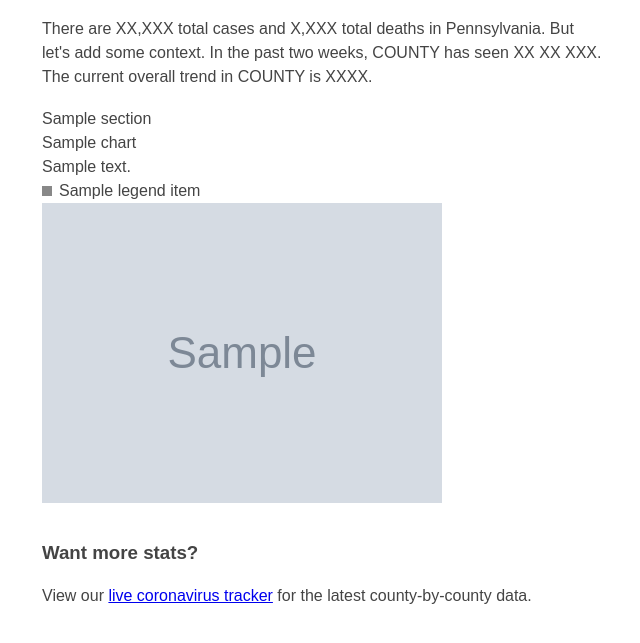
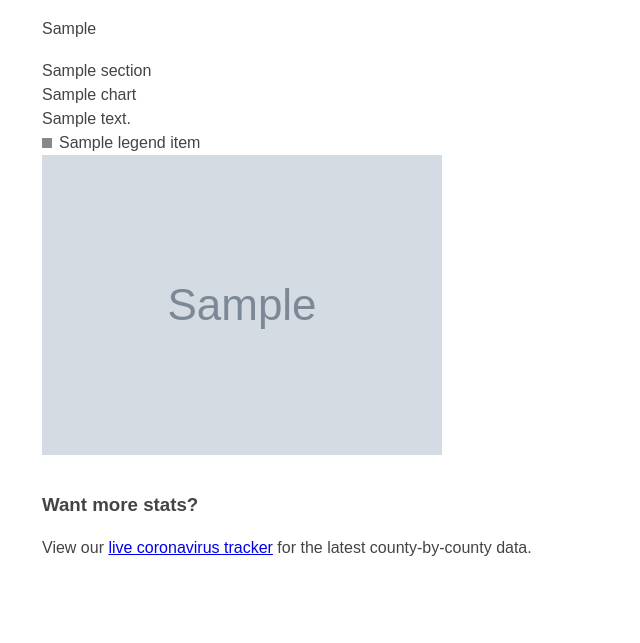
Before and after one commit to spotlightpa/covid-alerts-emailer, a Python web app: template src/templates/body.html in a window 1280 px wide. Shown: the top 643 px of the page, without its empty margins (316-956 px from the left). Run offline with Jinja, Linux system fonts and the light colour scheme; the template is opened without the code that fills it: most values are stand-ins (such as "Sample title", 1, 10 or a date in 2020); grey boxes marked "Sample" are stand-in pictures.

Commit message:
Tweak styles

```diff
--- a/src/modules/gen_html/gen_jinja_vars.py
+++ b/src/modules/gen_html/gen_jinja_vars.py
@@ -36,7 +36,7 @@ def gen_jinja_vars(
             "title": "Weekly Coronavirus Update".upper(),
             "tagline": county_name.upper(),
         },
-        "welcome": f"{brief_date}:  Over the past two weeks, {county_name} has had XXX new cases and XXX new "
+        "section_welcome": f"{brief_date}:  Over the past two weeks, {county_name} has had XXX new cases and XXX new "
         f"deaths. Read on for more information about how cases, deaths, and tests are trending in "
         f"{county_name.replace(' County','')} and the surrounding area.",
         "sections_data": county_payload,
--- a/src/templates/body.html
+++ b/src/templates/body.html
@@ -16,7 +16,7 @@
       background-size: cover;
       border-top: 0;
       border-bottom: 0;
-      padding-top: 19px;
+      padding-top: 0px;
       padding-bottom: 19px;
     "
   >
--- a/src/templates/body_section_data.html
+++ b/src/templates/body_section_data.html
@@ -1,7 +1,11 @@
 {% extends 'body_section.html' %}
 
 {% block content %}
-  <div class="section-data__title">{{ section.title }}</div>
+  <div class="section-data__title">
+    <span style="border-bottom: 3.5px solid {{ section.colors.primary }};">
+          {{ section.title }}
+    </span>
+  </div>
   <div>
     {% for chart in section.charts %}
       {% include 'body_section_data_chart.html' %}
--- a/src/templates/body_section_data_chart.html
+++ b/src/templates/body_section_data_chart.html
@@ -4,7 +4,9 @@
             {{ chart.title }}
         </div>
     {% endif %}
-    {{ chart.description }}
+    <div class="chart__description">
+        {{ chart.description }}
+    </div>
     {% if chart.custom_legend %}
     <div class="chart__legend-container">
         {% for legend_item in chart.custom_legend %}
--- a/src/templates/body_section_welcome.html
+++ b/src/templates/body_section_welcome.html
@@ -1,6 +1,5 @@
 {% extends 'body_section.html' %}
 
 {% block content %}
-<p>There are XX,XXX total cases and X,XXX total deaths in Pennsylvania. But let's add some context. In the past two
-    weeks, COUNTY has seen XX XX XXX. The current overall trend in COUNTY is XXXX.</p>
+<p class="welcome__text-container">{{ section_welcome }}</p>
 {% endblock %}
--- a/src/templates/hero.html
+++ b/src/templates/hero.html
@@ -395,7 +395,7 @@
                             valign="top"
                             class="mcnTextContent"
                             style="
-                              padding: 0px 18px 9px;
+                              padding: 0px 18px;
                               line-height: 200%;
                               mso-line-height-rule: exactly;
                               -ms-text-size-adjust: 100%;
```
Also changed, not shown: src/covid_email_alerts.py (+7 -4 lines), src/templates/head.html (+11 -2 lines).
